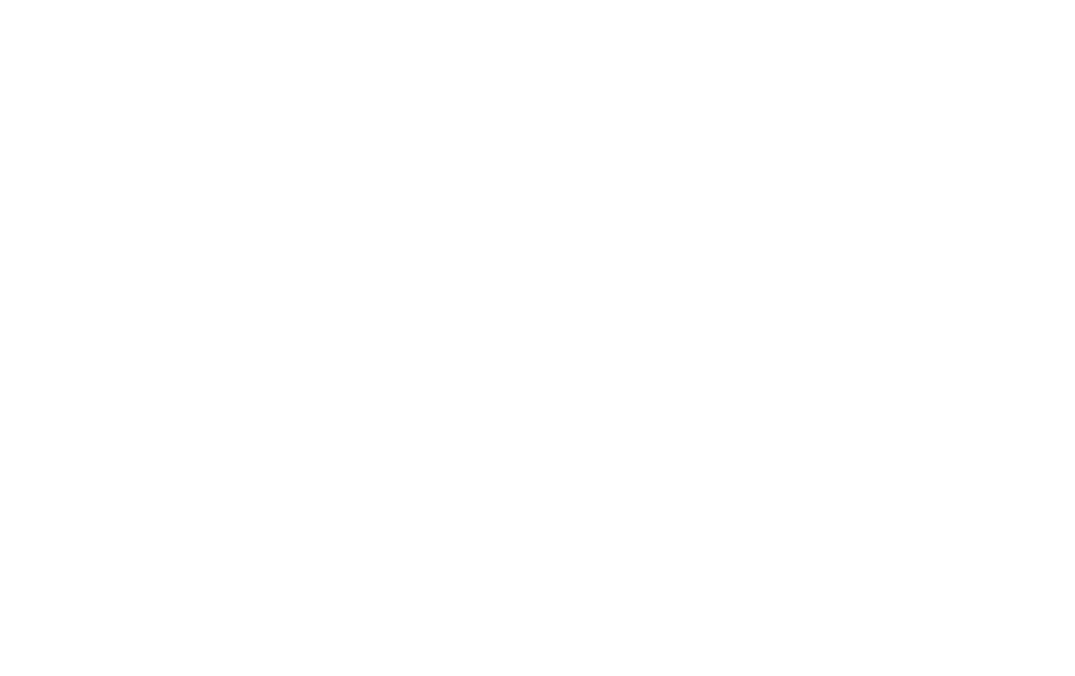
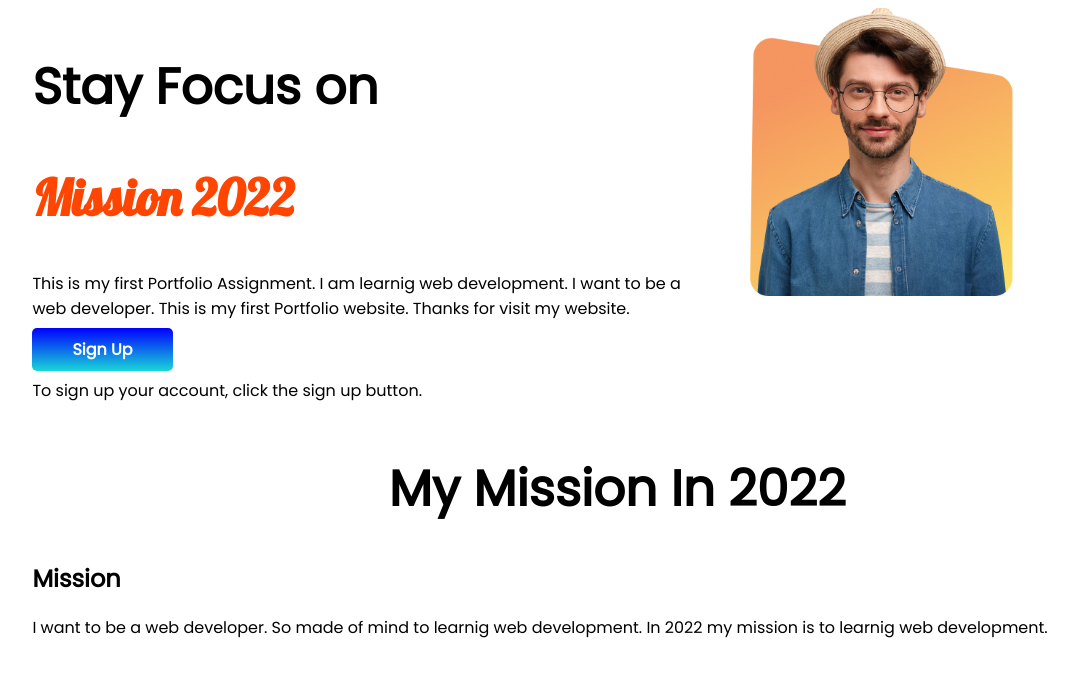
Before and after one commit to Rayhan426/assignment-portfolio, a plain HTML site: page index.html in a window 1280 px wide. Shown: the whole page, without its empty margins (70-1145 px from the left). Drawn offline with Linux system fonts and the light colour scheme.

Commit message:
link added

```diff
--- a/index.html
+++ b/index.html
@@ -6,11 +6,37 @@
     <meta http-equiv="X-UA-Compatible" content="IE=edge">
     <meta name="viewport" content="width=device-width, initial-scale=1.0">
     <title>Assignment Portfolio</title>
+    <link rel="preconnect" href="https://fonts.googleapis.com">
+    <link rel="preconnect" href="https://fonts.gstatic.com" crossorigin>
+    <link href="https://fonts.googleapis.com/css2?family=Lobster&family=Sigmar+One&display=swap" rel="stylesheet">
+    <link rel="preconnect" href="https://fonts.googleapis.com">
+    <link rel="preconnect" href="https://fonts.gstatic.com" crossorigin>
+    <link
+        href="https://fonts.googleapis.com/css2?family=Lobster&family=Poppins:wght@100;400&family=Sigmar+One&display=swap"
+        rel="stylesheet">
     <link rel="stylesheet" href="style.css">
 </head>
 
 <body>
-
+    <section class="flexible-container">
+        <div class="border-left">
+            <h1 class="stay-focus">Stay Focus on</h1>
+            <h1 class="mission-2022">Mission 2022</h1>
+            <p>This is my first Portfolio Assignment. I am learnig web development. I want to be a web developer. This
+                is my first Portfolio website. Thanks for visit my website.</p>
+            <a class="link-button" target="_blank" href="https://web.facebook.com/rayhan.tr704">Sign Up</a>
+            <p>To sign up your account, click the sign up button.</p>
+        </div>
+        <div class="half-width"><img src="./images/person/person-1.png" alt=""></div>
+    </section>
+    <h1 class="heading-allign"> My Mission In 2022</h1>
+    <section>
+        <div>
+            <h2>Mission</h2>
+            <p>I want to be a web developer. So made of mind to learnig web development. In 2022 my mission is to
+                learnig web development.</p>
+        </div>
+    </section>
 </body>
 
 </html>
--- a/style.css
+++ b/style.css
@@ -0,0 +1,40 @@
+body{
+    font-family: 'Poppins', sans-serif;
+    margin-left: 8%;
+
+}
+.mission-2022{
+    color: orangered;
+    font-family: 'Lobster', cursive;
+}
+h1{
+    font-size: 50px;
+    font-weight: 700;
+
+}.stay-focus{
+    font-weight: 900;
+    font-weight: bold;
+}
+.flexible-container{
+    display: flex;
+}
+.half-width{
+    width: 75%;
+    padding-left: 5%;
+
+}
+.half-width img{
+    width: 60%;
+}
+.link-button{
+    text-decoration: none;
+    background-image: linear-gradient(blue, rgba(1, 211, 211, 0.904));
+    padding: 10px 40px;
+    border-radius: 5px;
+    color: white;
+    font-weight: bold;
+
+}
+.heading-allign{
+    text-align: center;
+}
```
